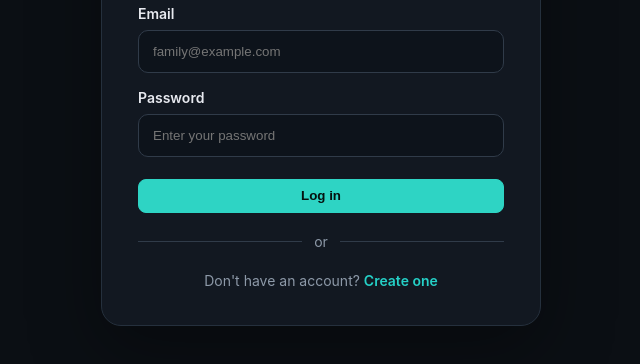
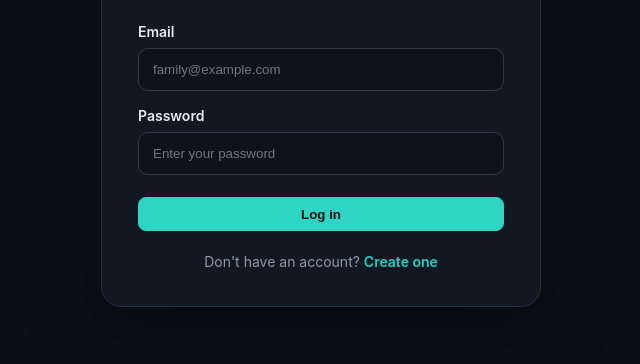
Before and after one commit to Alainchretien-RW/HomeStock, a plain HTML site: page login.html in a window 1280 px wide. Shown: the part 326-690 px from the top of the page, without its empty margins (319-959 px from the left). Drawn offline with Linux system fonts and the light colour scheme.

Commit message:
Add files via upload

```diff
--- a/login.html
+++ b/login.html
@@ -37,12 +37,6 @@
             <input id="password" name="password" type="password" autocomplete="current-password" placeholder="Enter your password" required>
             <button class="btn primary auth-submit" type="submit">Log in</button>
         </form>
-        <div style="display:flex;align-items:center;gap:12px;margin:20px 0;color:#8d99a8;">
-            <span style="height:1px;flex:1;background:#303b49;"></span>
-            <span>or</span>
-            <span style="height:1px;flex:1;background:#303b49;"></span>
-        </div>
-        <button class="btn" id="googleLogin" type="button" hidden style="width:100%;border:1px solid #303b49;background:#fff;color:#1f2937;font-weight:700;">Continue with Google</button>
         <div class="auth-footer">Don't have an account? <a href="register.html">Create one</a></div>
     </main>
     <script src="js/supabase-config.js"></script>
```
Also changed, not shown: 1 other file.
